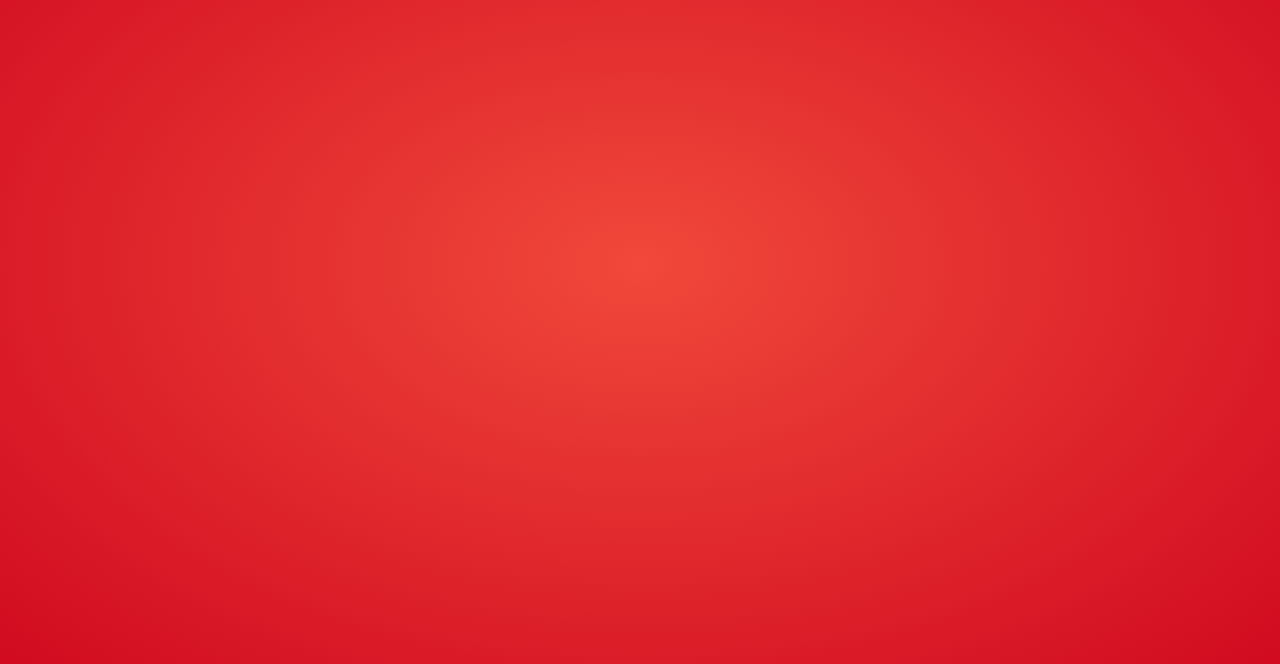
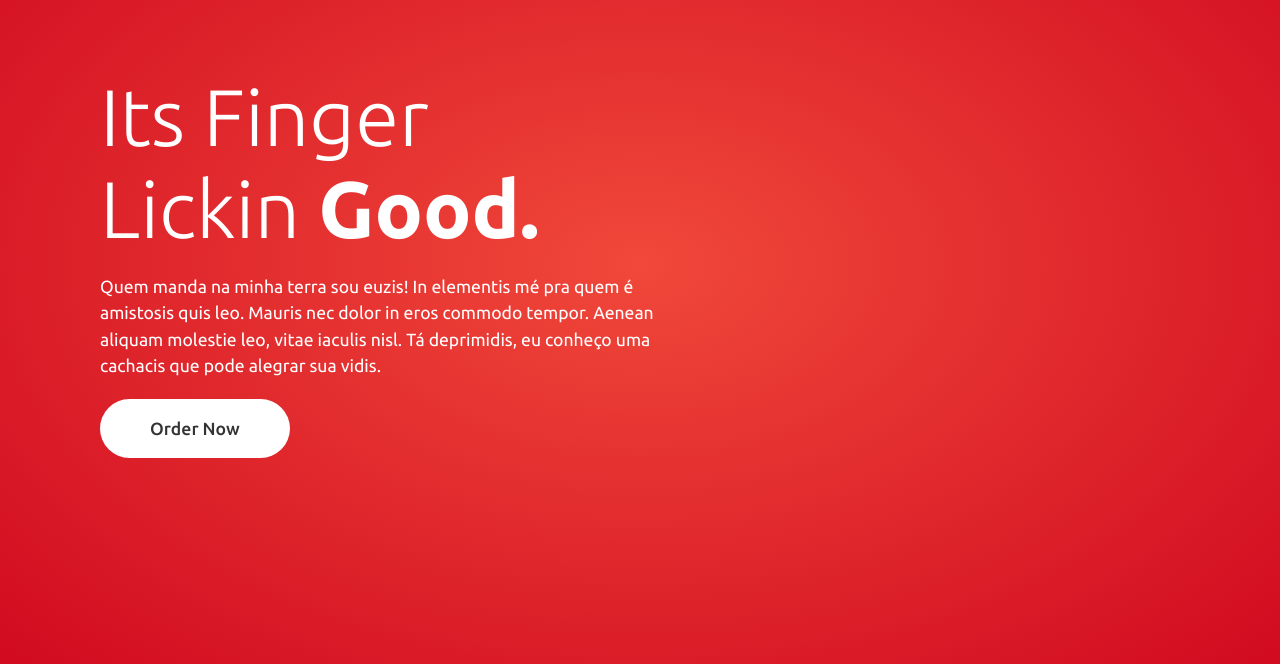
Before and after one commit to daniel-oliv3/KFC-landing_page, a plain HTML site: page index.html in a window 1280 px wide. Shown: the part 136-800 px from the top of the page. Drawn offline with Linux system fonts and the light colour scheme.

Commit message:
Content - button

```diff
--- a/css/style.css
+++ b/css/style.css
@@ -11,6 +11,11 @@
     position: relative;
     min-height: 100vh;
     background: radial-gradient(#f0483a, #d10a20);
+    display: flex;
+    justify-content: center;
+    align-items: center;
+    flex-direction: column;
+    padding: 30px 100px;
 }
 
 header {
@@ -43,3 +48,48 @@ header {
     text-decoration: none;
     margin-left: 40px;
 }
+
+.content {
+    position: relative;
+    width: 100%;
+}
+
+.content .text {
+    width: 100%;
+    max-width: 600px;
+}
+
+.content .text h2 {
+    color: #fff;
+    font-size: 5em;
+    font-weight: 300;
+}
+
+.content .text h2 span {
+    font-weight: 700;
+}
+
+.content .text p {
+    color: #fff;
+    font-weight: 400;
+    font-size: 1.1em;
+    line-height: 1.5em;
+    margin: 20px 0;
+}
+
+.btn {
+    position: relative;
+    display: inline-block;
+    padding: 20px 50px;
+    background: #fff;
+    color: #333;
+    font-size: 1.1em;
+    font-weight: 500;
+    border-radius: 40px;
+    text-decoration: none;
+    transition: 0.25s;
+}
+
+.btn:hover {
+    letter-spacing: 2px;
+}
--- a/index.html
+++ b/index.html
@@ -17,6 +17,15 @@
                 <li><a href="#">Contato</a></li>
             </ul>
         </header>
+        <div class="content">
+            <div class="text">
+                <h2>Its Finger<br>Lickin <span>Good.</span></h2>
+                <p>Quem manda na minha terra sou euzis! In elementis mé pra quem é amistosis quis leo.
+                Mauris nec dolor in eros commodo tempor. Aenean aliquam molestie leo, vitae iaculis nisl.
+                Tá deprimidis, eu conheço uma cachacis que pode alegrar sua vidis.</p>
+                <a href="#" class="btn">Order Now</a>
+            </div>
+        </div>
     </section>
   </body>
 </html>
```
